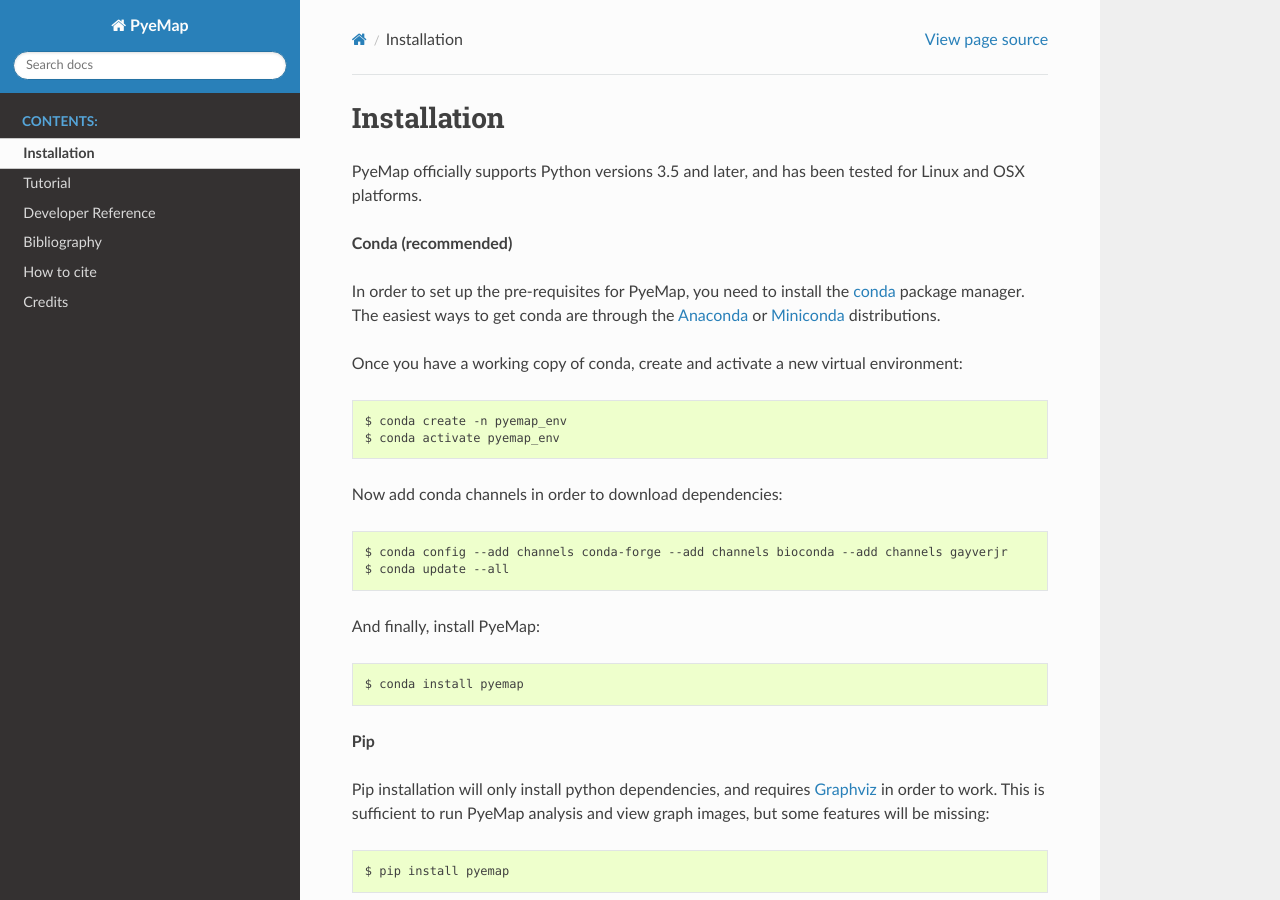
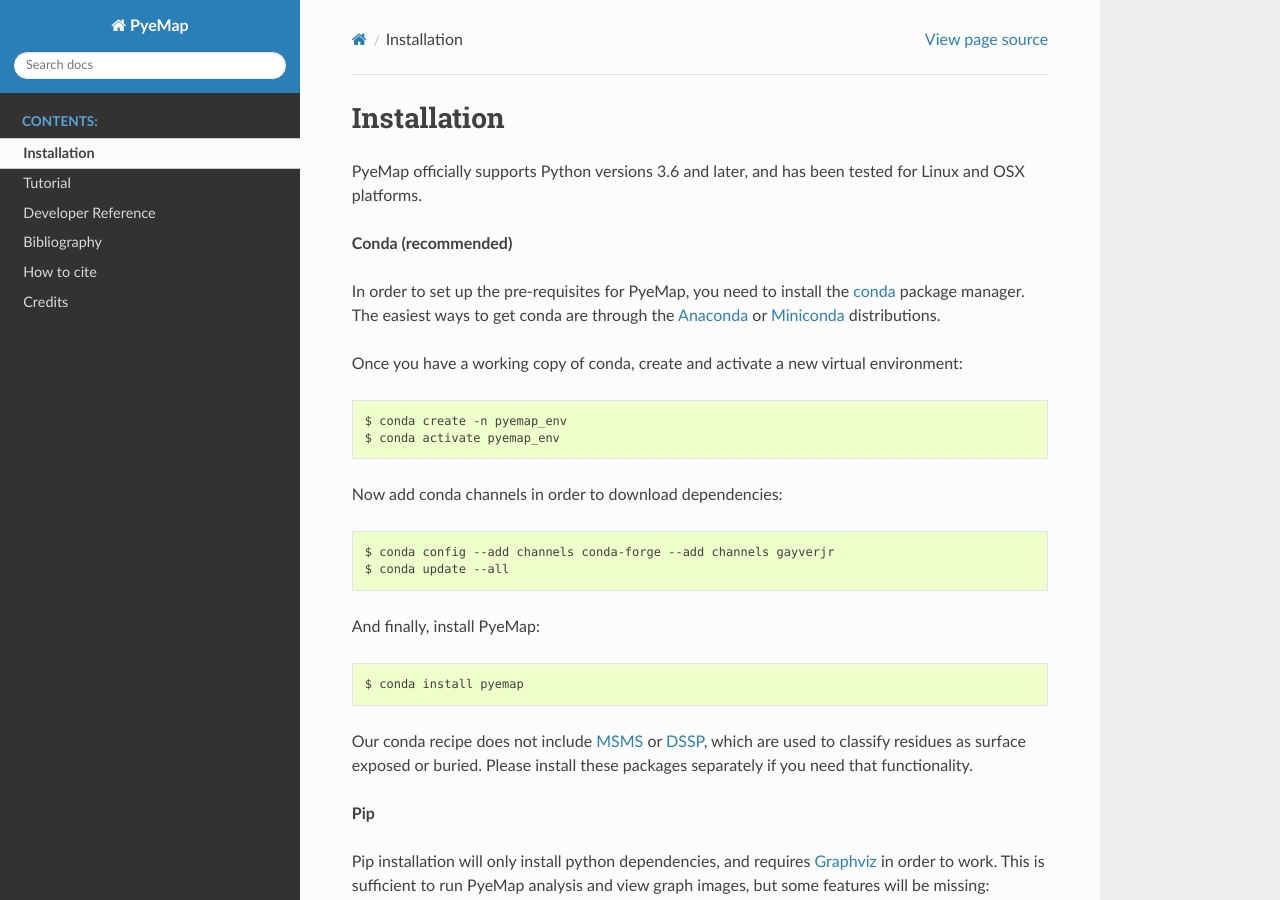
Before and after one commit to gayverjr/pyemap, a Sphinx documentation site: the page built from docs/install.rst, in a window 1280 px wide and 900 px high. Built offline with Sphinx 7.4.7 and the Read the Docs theme 2.0.0, drawn with Linux system fonts in a browser that asks for light colours.

Commit message:
Updated manifest file

```diff
--- a/docs/install.rst
+++ b/docs/install.rst
@@ -1,6 +1,6 @@
 Installation
 =========================================================
-PyeMap officially supports Python versions 3.5 and later, and has been tested for Linux and OSX platforms.
+PyeMap officially supports Python versions 3.6 and later, and has been tested for Linux and OSX platforms.
 
 **Conda (recommended)**
 
@@ -20,12 +20,15 @@ Once you have a working copy of conda, create and activate a new virtual environ
 
 Now add conda channels in order to download dependencies::
 
-    $ conda config --add channels conda-forge --add channels bioconda --add channels gayverjr
+    $ conda config --add channels conda-forge --add channels gayverjr
     $ conda update --all
 
 And finally, install PyeMap::
 
     $ conda install pyemap
+
+Our conda recipe does not include MSMS_ or DSSP_, which are used to classify residues as surface
+exposed or buried. Please install these packages separately if you need that functionality.
 
 **Pip**
 
```
Also changed, not shown: README.md (+5 -3 lines), 1 other file.
